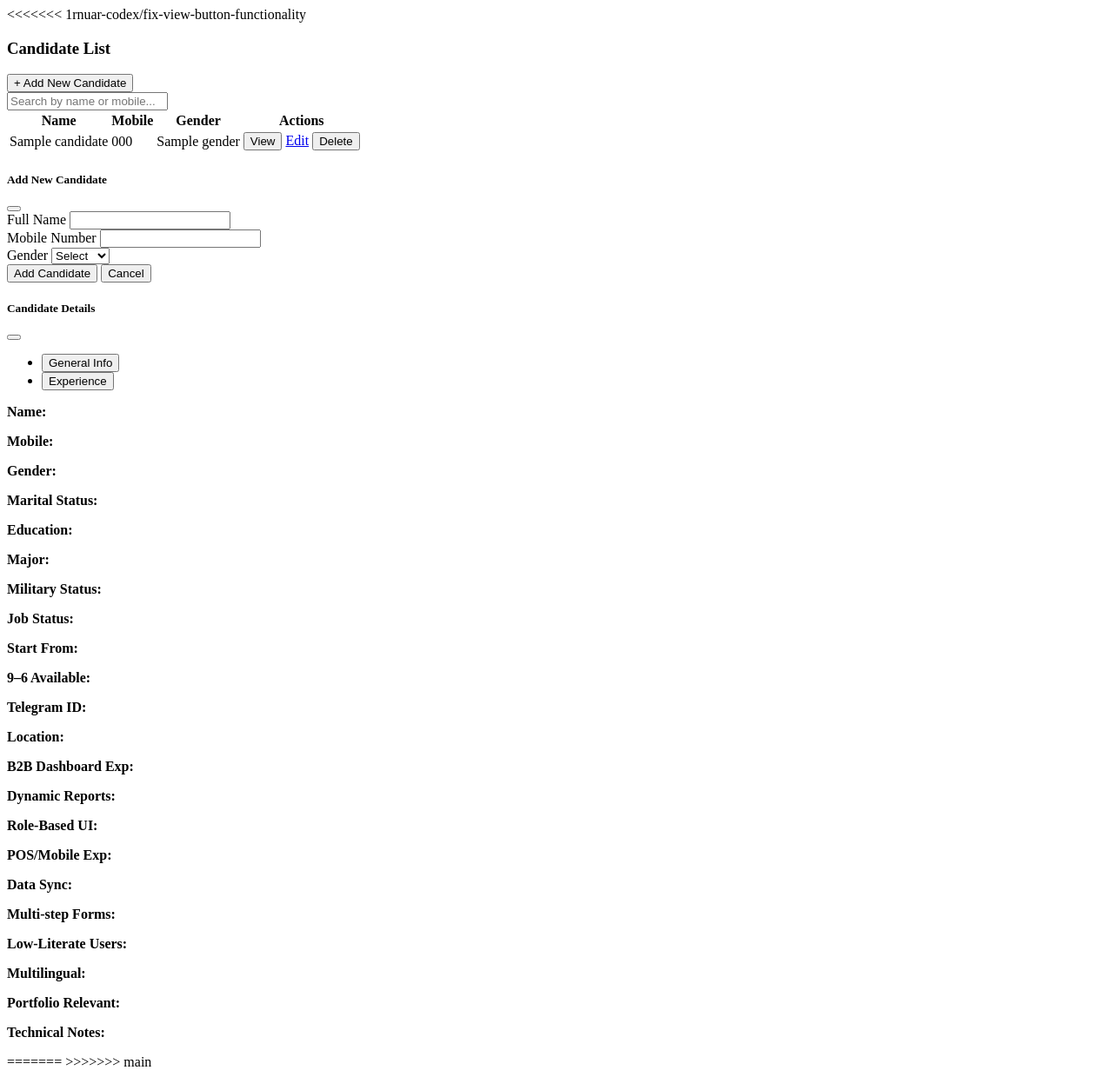
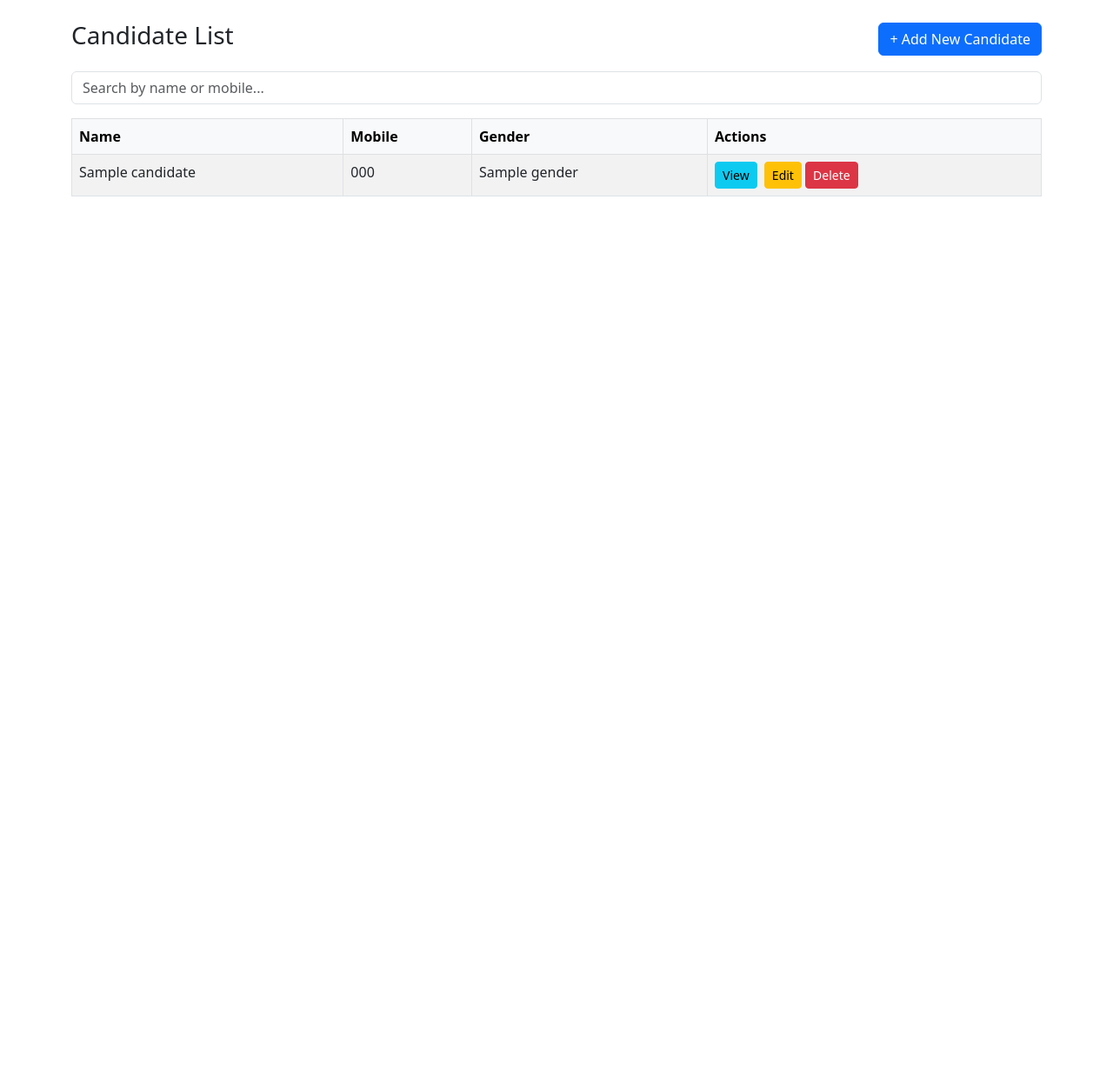
Before and after one commit to Peyman-Products/resume, a Flask app: template templates/index.html in a window 1280 px wide. Shown: the whole page at 87% size. After the commit the page ends 226 px from the top, so only its background shows below. Run offline with Flask 3, Linux system fonts and the light colour scheme; the template is opened without the code that fills it: most values are stand-ins (such as "Sample title", 1, 10 or a date in 2020).

Commit message:
Fix HTML template after merge conflicts

```diff
--- a/templates/index.html
+++ b/templates/index.html
@@ -1,5 +1,15 @@
+<!DOCTYPE html>
+<html lang="en">
+<head>
+  <meta charset="UTF-8">
+  <title>Candidate List - Abriron</title>
+  <link href="https://cdn.jsdelivr.net/npm/bootstrap@5.3.0/dist/css/bootstrap.min.css" rel="stylesheet">
+  <style>
+    .action-btns button { margin-right: 4px; }
+  </style>
+</head>
+<body class="p-4">
 
-<<<<<<< 1rnuar-codex/fix-view-button-functionality
 <div class="container">
   <div class="d-flex justify-content-between align-items-center mb-3">
     <h3>Candidate List</h3>
@@ -32,10 +42,7 @@
         <td class="action-btns">
           <button class="btn btn-sm btn-info" data-id="{{ c.id }}">View</button>
           <a class="btn btn-sm btn-warning" href="/edit/{{ c.id }}">Edit</a>
-          <button class="btn btn-sm btn-danger" data-id="{{ c.id }}"
-                  onclick="confirmDelete(this)">
-            Delete
-          </button>
+          <button class="btn btn-sm btn-danger" data-id="{{ c.id }}" onclick="confirmDelete(this)">Delete</button>
         </td>
       </tr>
     {% endfor %}
@@ -76,8 +83,6 @@
     </form>
   </div>
 </div>
-
-
 
 <!-- View Drawer -->
 <div class="offcanvas offcanvas-end" tabindex="-1" id="viewDrawer">
@@ -138,8 +143,7 @@
   });
 
   // View drawer loader - use delegation so new rows work too
-  document.getElementById('candidateTable')
-          .addEventListener('click', e => {
+  document.getElementById('candidateTable').addEventListener('click', e => {
     const btn = e.target.closest('.btn-info');
     if (btn) {
       const id = btn.dataset.id;
@@ -167,5 +171,3 @@
 </script>
 </body>
 </html>
-=======
->>>>>>> main
```
